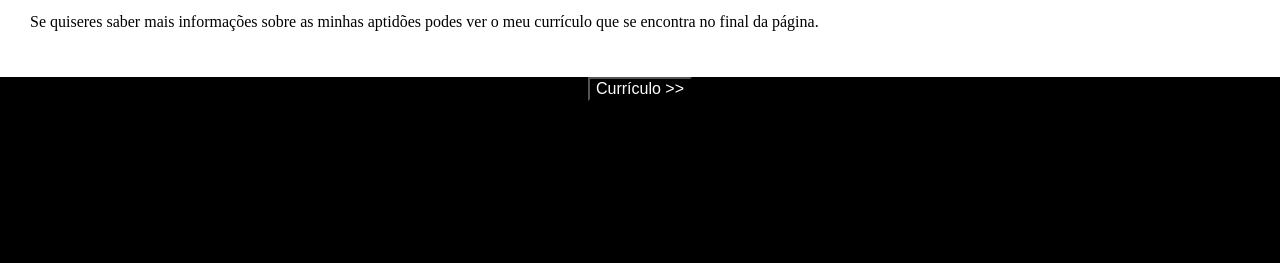
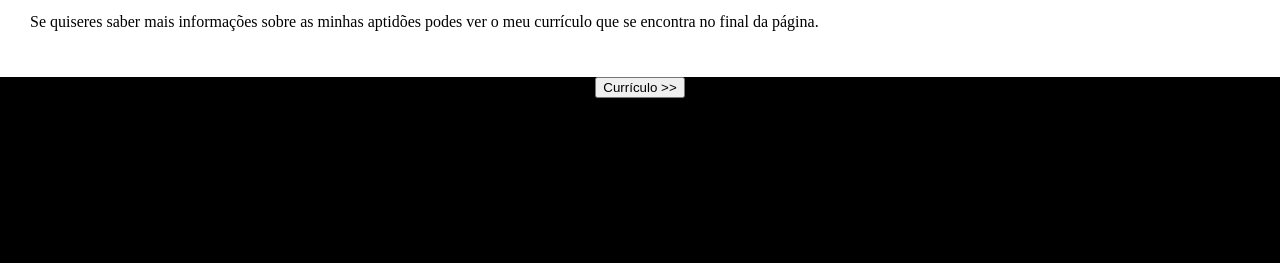
Before and after one commit to YHLQMDLG2710/YHLQMDLG2710.github.io, a plain HTML site: page informatic.html in a window 1280 px wide. Shown: the part 230-493 px from the top of the page. Drawn offline with Linux system fonts and the light colour scheme.

Commit message:
Update informatic.html

```diff
--- a/informatic.html
+++ b/informatic.html
@@ -35,7 +35,7 @@
                     </div>
 
                     <div class="curriculo-button">
-                        <button class="curriculo-button"  >Currículo >></button>
+                        <button class="button"  >Currículo >></button>
                     </div>
 
                     <div class="tecnico-image-wrapper">
```
